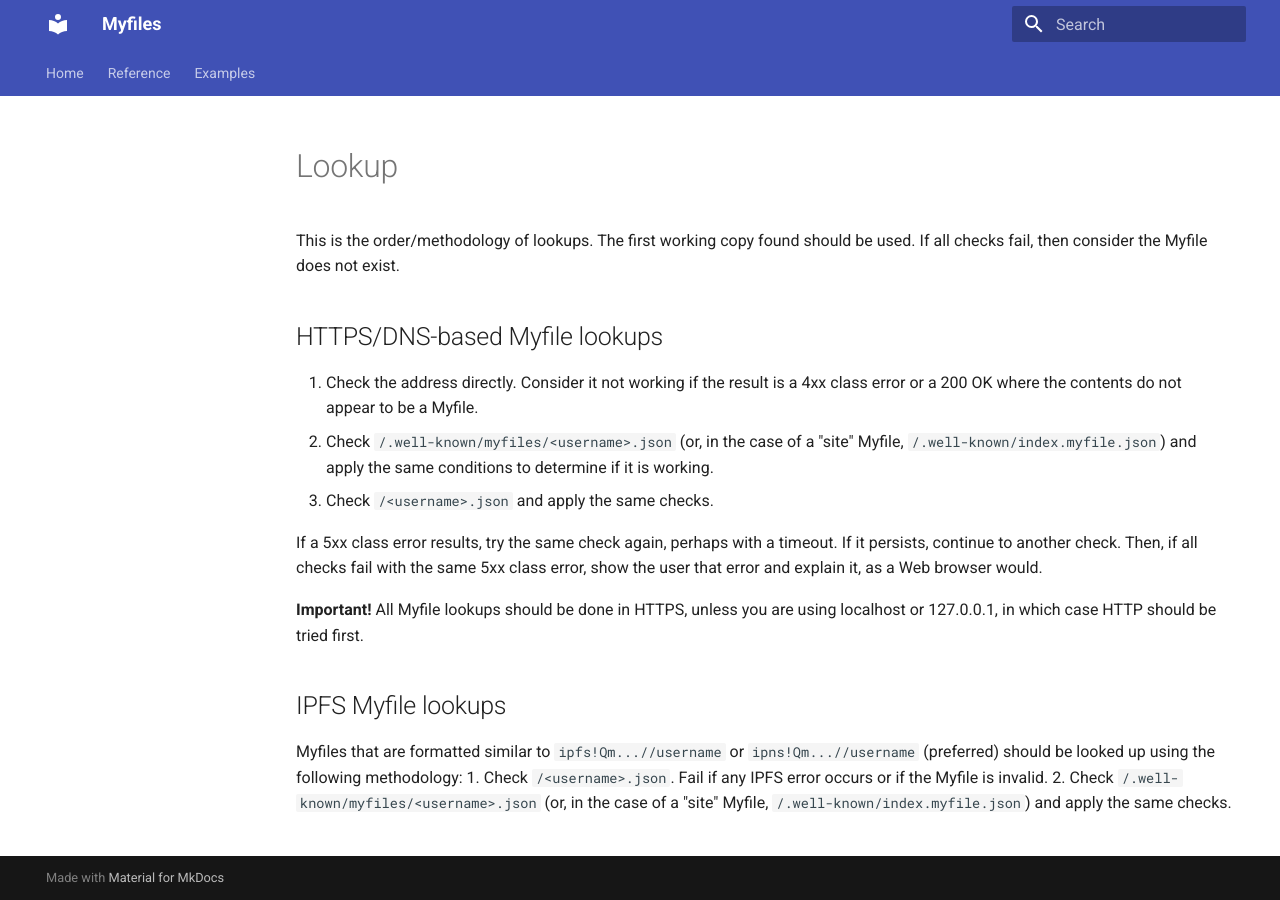
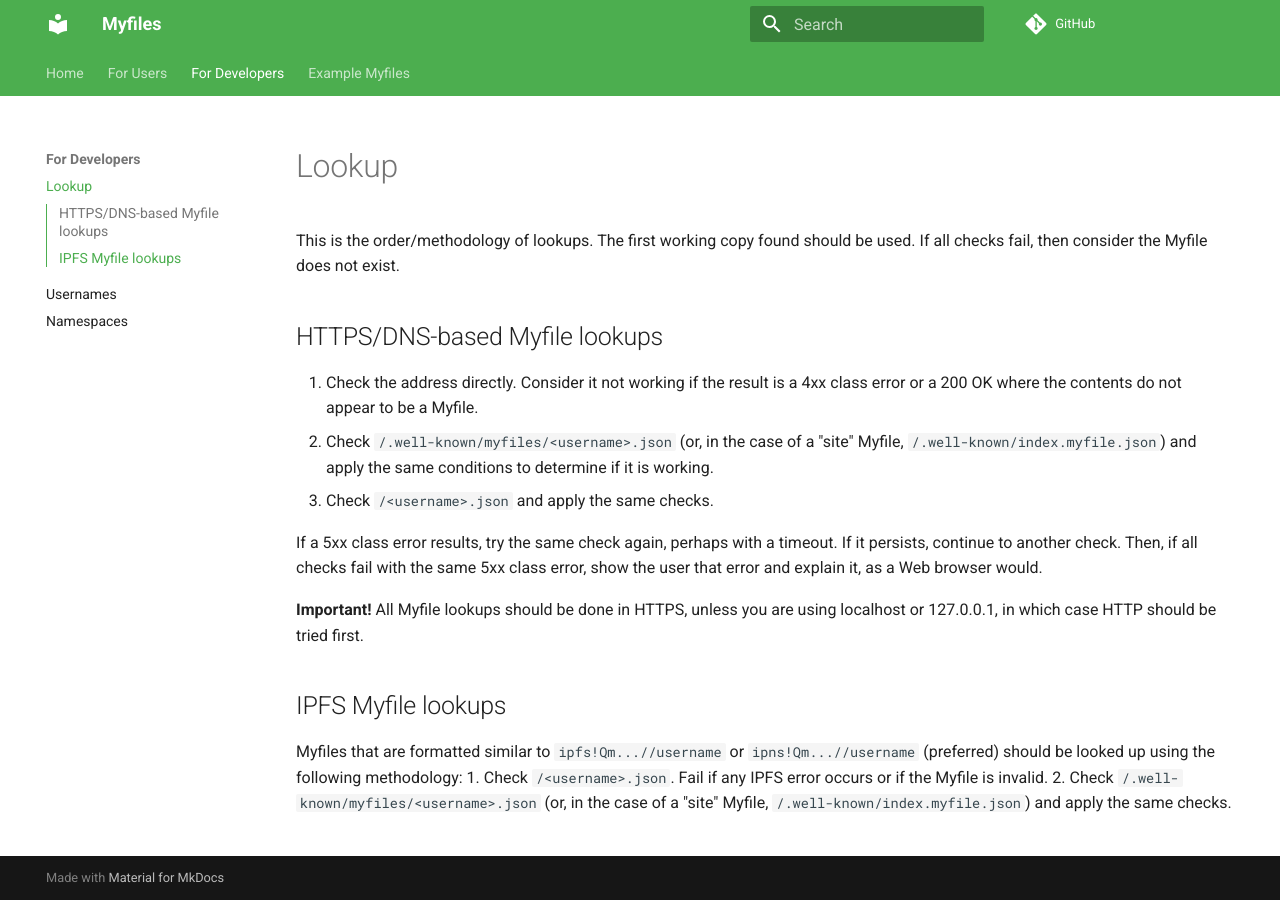
Before and after one commit to bleonard252/myfiles, an MkDocs documentation site: the page built from docs/reference/lookup.md, in a window 1280 px wide. Built offline with MkDocs 1.6.1 and Material for MkDocs 9.7.7, drawn with Linux system fonts in a browser that asks for light colours; comment, search, counter and statistics services are not loaded.

Commit message:
Navigation and theme magic

```diff
--- a/mkdocs.yml
+++ b/mkdocs.yml
@@ -1,13 +1,29 @@
 site_name: Myfiles
 site_url: https://myfiles.readthedocs.io
+repo_url: https://github.com/bleonard252/myfiles
 theme:
   name: material
+  icon:
+    repo: fontawesome/brands/git-alt
   features:
     - navigation.instant
     - navigation.tabs
     - toc.integrate
+  palette:
+    primary: green
+    accent: purple
+plugins:
+  - search
 nav:
   - Home: 'index.md'
-  - Reference: 'reference/'
-  - Examples:
+  - For Users:
+    - reference/fields.md
+    - reference/references.md
+    - reference/cards.md
+    - reference/verification.md
+  - For Developers:
+    - reference/lookup.md
+    - reference/usernames.md
+    - reference/namespacing.md
+  - Example Myfiles:
     - 'Example 1': 'examples/one.json'
```
